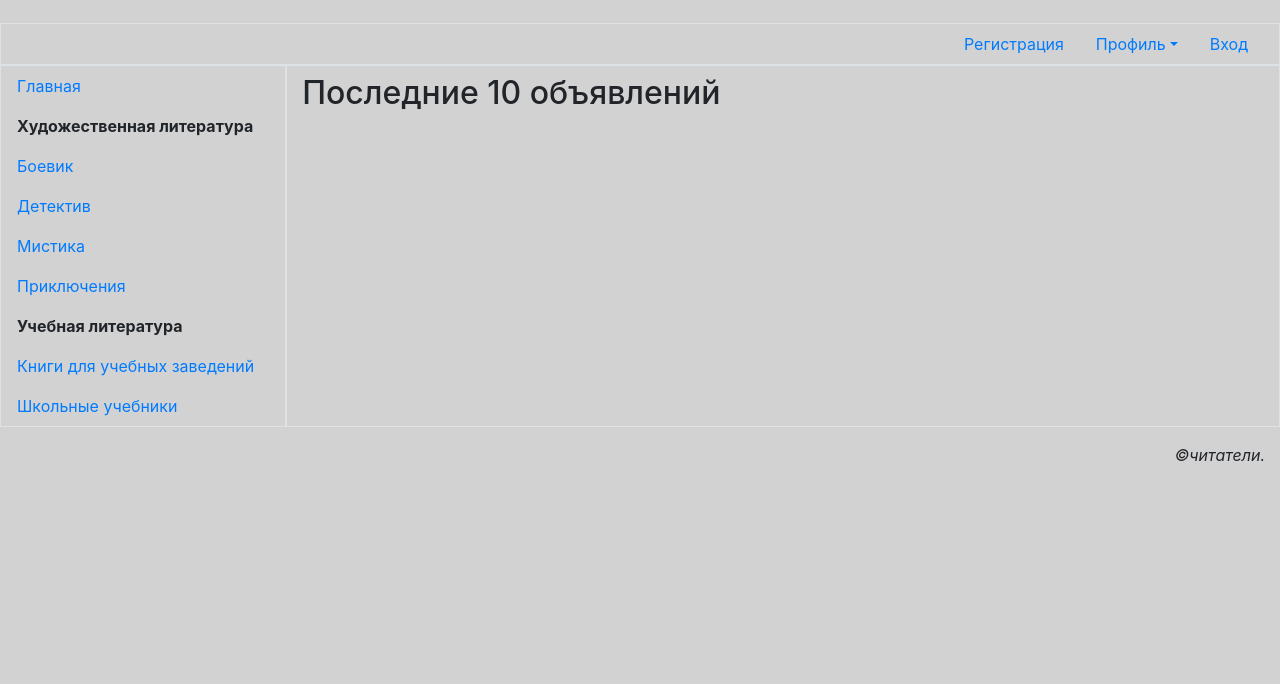
After one commit to AlexandraPushkina/AnnouncementsSite, a Django app: page / in a window 1280 px wide. The commit adds this page. Shown: the part 116-800 px from the top of the page. Run offline with Django 4.2, Linux system fonts and the light colour scheme; some libraries are stand-ins or nearby versions.

Commit message:
Файл css, добавление путей в маршрутизатор

```diff
--- a/announcements/settings.py
+++ b/announcements/settings.py
@@ -40,7 +40,7 @@ INSTALLED_APPS = [
     'django.contrib.staticfiles',  #статические файлы
     'bboard.apps.BboardConfig',
     'main.apps.MainConfig',  #добавляем пакет main
-    'bootstrap4',   #программное ядро библиотеки bootstrap4(начальная загрузка)
+    'bootstrap4',   #программное ядро библиотеки bootstrap4
 ]
 
 MIDDLEWARE = [    #посредник(обрабатывает ответ между клиентом и сервером)
--- a/announcements/urls.py
+++ b/announcements/urls.py
@@ -15,8 +15,15 @@ Including another URLconf
     2. Add a URL to urlpatterns:  path('blog/', include('blog.urls'))
 """
 from django.contrib import admin
-from django.urls import path
+from django.urls import path, include
+from django.conf import settings  #настройки проекта
+from django.contrib.staticfiles.views import  serve
+from django.views.decorators.cache import never_cache
 
 urlpatterns = [
     path('admin/', admin.site.urls),
+    path('', include('main.urls')), #вложенный список маршрутов
 ]
+
+if settings.DEBUG:  #не кешироваться при отладке
+    urlpatterns.append(path('static/<path:path>', never_cache(serve)))
--- /dev/null
+++ b/main/static/main/style.css
@@ -0,0 +1,7 @@
+header h1{      /*стиль для header h1*/
+    background:url("bg.png") left/auto 100% no-repeat
+    , url("bg.jpg") right/auto 100% no-repeat;}
+    .root {
+    font-size: 'larger';}
+body {
+background-color:rgb(210,210,210);}
--- a/main/templates/layout/basic.html
+++ b/main/templates/layout/basic.html
@@ -7,16 +7,17 @@
         <meta charset="UTF-8">  <!--использование кириллицы -->
         <meta name="description" content = "Доска объявлений, посвещенная книгам"/>
         <meta name="keywords" content = "Объявления,купить, продать, обменять, книги"/>   <!--ключевые слова для поисковиков-->
-        <meta name="viewport" content = "width=device-width, initial-scale = 1, shrink-to-fit = no"/>
+        <meta name="viewport" content = "width=device-width, initial-scale = 1, shrink-to-fit = no"/>   <!--тег для правильной обработки страницы-->
         <meta name="author" content = "Alexandra Pushkina"/>   <!--информация об авторе -->
         <title>{% block title %}Главная{% endblock %} - Доска объявлений</title>
+        {% bootstrap_css %}   <!--таблица стилей -->
         <link rel = "stylesheet" type = "text/css"
         href="{% static 'main/style.css' %}"> <!--сообщает браузеру, где находится файл CSS , используемый для форматирования страницы-->
-        {% bootstrap_javascript jquery = 'slim' %}
+        {% bootstrap_javascript jquery='slim' %}
     </head>
-    <body class="container-fluid">  <!--указание групп элементов, объедененных в класс "container-fluid"-->
-        <header class ="mb-4">   <!--заголовок-->
-            <h1 class = "display-1 text-center">Объявления</h1>
+    <body class="container-fluid">  <!--указание групп элементов, объедененных в стилевой класс "container-fluid"-->
+        <header class ="mb-4">   <!--заголовок с большим внешним отступом снизу-->
+            <h1 class = "display-1 text-center">Объявления</h1>   <!--текст с большим шрифтом, выравненный по середине-->
         </header>
         <div class="row">   <!--макет для создания несколько рядов на странице-->
             <ul class="col nav justify-content-end border">  <!--неупорядоч. список с ссылками(nav)-->
@@ -55,12 +56,12 @@
             </nav>
             <section class="col border py-2">  <!--Группировка связанного контента-->
                 {% bootstrap_messages %}
-                {%b lock content %}
+                {% block content %}
                 {% endblock %}
             </section>
         </div>
         <footer class="mt-3">
-            <p class="text-right font-italic">copy;читатели.</p>
+            <p class="text-right font-italic">&copy;читатели.</p>
         </footer>
     </body>
 </html>
--- /dev/null
+++ b/main/templates/main/index.html
@@ -0,0 +1,5 @@
+<!--Страница построена на шаблоне basic-->
+{% extends "layout/basic.html" %}
+{% block content %}
+<h2>Последние 10 объявлений</h2>
+{% endblock %}
--- /dev/null
+++ b/main/urls.py
@@ -0,0 +1,8 @@
+from django.urls import path
+from .views import index  #из этой же папки импорт index()
+
+app_name = 'main'
+
+urlpatterns = [
+    path('', index, name = 'index')
+]
--- a/main/views.py
+++ b/main/views.py
@@ -1,3 +1,4 @@
 from django.shortcuts import render
 
-# Create your views here.
+def index(request):
+    return render(request, 'main/index.html')
```
Also changed, not shown: main/static/main/bg.png (added), 1 other file.
